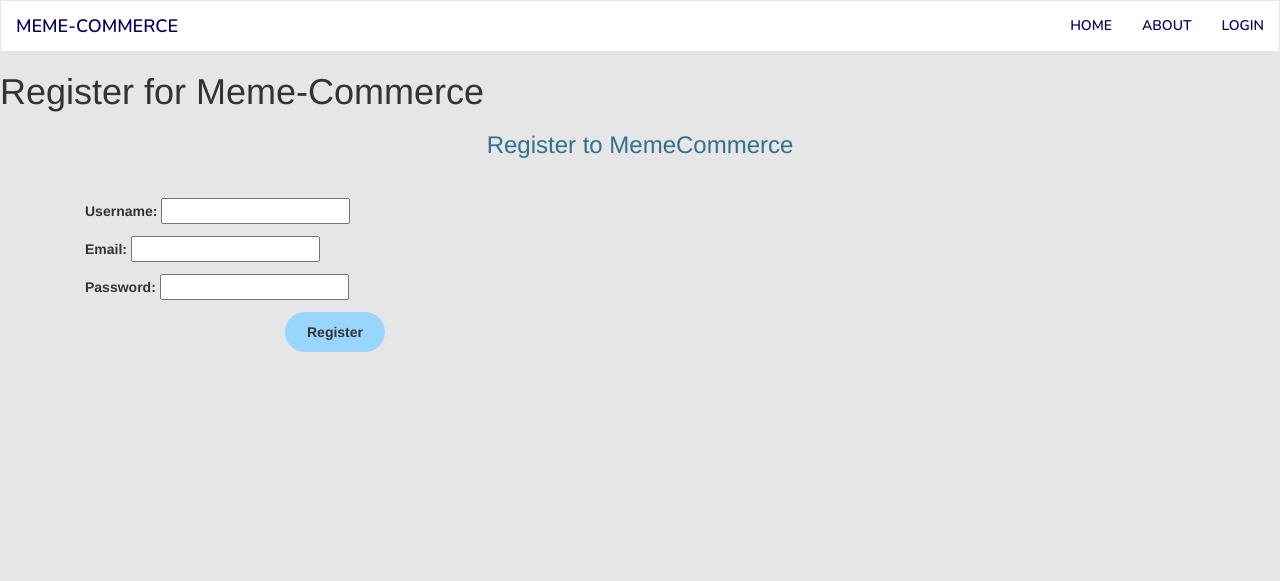
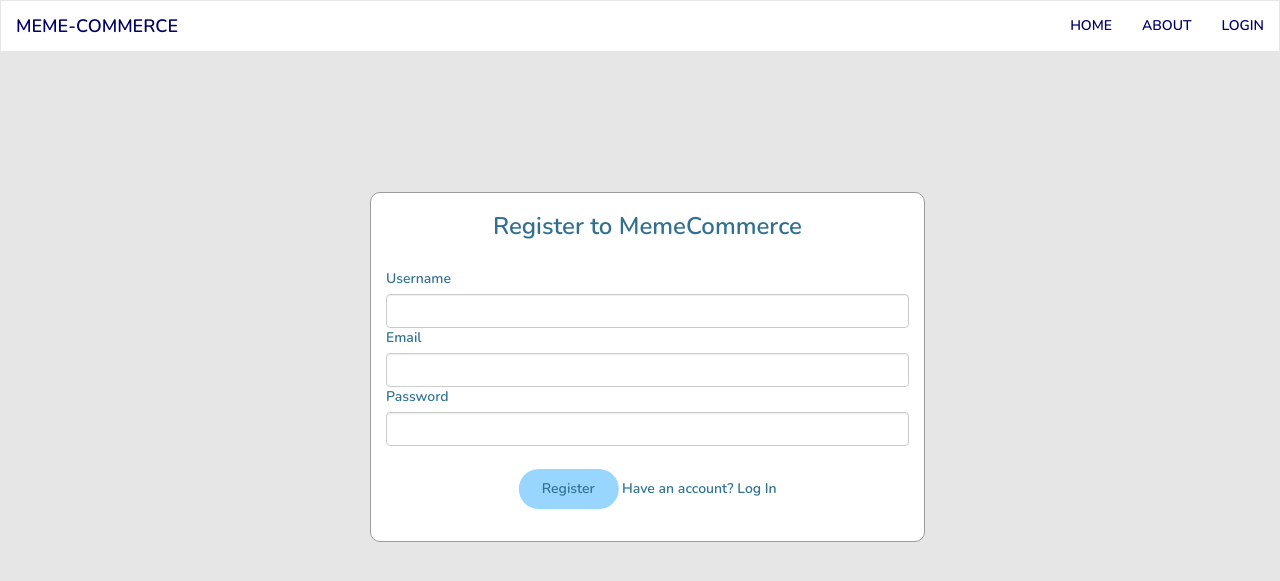
Before and after one commit to zahidk9/meme-commerce, a Django app: page /memecommerce/register/ in a window 1280 px wide. Shown: the top 581 px of the page. Run offline with Django 3.2, Linux system fonts and the light colour scheme; some libraries are stand-ins or nearby versions.

Commit message:
register.html done

```diff
--- /dev/null
+++ b/memecommerce/templatetags/myfilter.py
@@ -0,0 +1,7 @@
+from django import template
+
+register = template.Library()
+
+@register.filter(name='addclass')
+def addclass(value, arg):
+    return value.as_widget(attrs={'class': arg})
--- a/static/style.css
+++ b/static/style.css
@@ -1,11 +1,12 @@
 body {
     background-color: #E6E6E6 !important;
+	font-family: 'Nunito', sans-serif !important;
+	color: #317395 !important;
 }
 
 img {
     max-width: 100%;
     max-height: 100%;
-
 }
 
 .container-fluid{
@@ -60,6 +61,10 @@ img {
   border: 1px solid #9C9C9C;
   background-color: white;
   border-radius: 10px;
+  width: 100%;
+  height: 50%;
+  min-width: 500px;
+  min-height:350px
 }
 #login .container #login-row #login-column #login-box #login-form {
   padding: 20px;
@@ -89,5 +94,49 @@ img {
 }
 
 .reglink{
-	margin-left:190px
+	text-align:center;
 }
+
+.center{
+	margin: 0;
+	position: absolute;
+	top: 80%;
+	left: 50%;
+	-ms-transform: translate(-50%, -50%);
+	transform: translate(-50%, -50%);
+}
+
+.regcenter{
+	margin: 0;
+	position: absolute;
+	top: 85%;
+	left: 50%;
+	-ms-transform: translate(-50%, -50%);
+	transform: translate(-50%, -50%);
+}
+
+#register .container #login-row #login-column #login-box {
+  margin-top: 120px;
+  margin-left: 300px;
+  max-width: 600px;
+  height: 320px;
+  border: 1px solid #9C9C9C;
+  background-color: white;
+  border-radius: 10px;
+  width: 100%;
+  height: 50%;
+  min-width: 500px;
+  min-height:350px;
+}
+#register .container #login-row #login-column #login-box #login-form {
+  padding: 20px;
+}
+#register .container #login-row #login-column #login-box #login-form #register-link {
+  margin-top: -85px;
+}
+
+#label{
+	color: #317395 !important;
+	font-size: 14px !important;
+	justify-content:left;
+}
--- a/templates/memecommerce/base.html
+++ b/templates/memecommerce/base.html
@@ -1,5 +1,6 @@
 <!DOCTYPE html>
 {% load static %}
+
 
 <!-- <link rel="stylesheet" href="{% static 'js/main.js' %}"> -->
 <link rel="stylesheet" type="text/css" href="{% static 'style.css' %}">
--- a/templates/memecommerce/register.html
+++ b/templates/memecommerce/register.html
@@ -1,35 +1,39 @@
 {% extends "memecommerce/base.html" %}
 {% load static %}
+{% load myfilter %}
 
 {% block title_block %}
 	Register
 {% endblock %}
 
 {% block body_block %}
-<h1>Register for Meme-Commerce</h1>
-{% if registered %}
-
-	<a href="{% url 'memecommerce:home' %}">Return to homepage.</a><br/>
-{% else %}
-	<form id="user_form" method="post" action="{% url 'memecommerce:register' %}" enctype="multipart/form-data">
-	{% csrf_token %}
-	<h3 class="text-center text-info">Register to MemeCommerce</h3>
+	<div id="register">
 		<div class="container">
 			<div id="login-row" class="row justify-content-center align-items-center">
 				<div id="login-column" class="col-md-6">
 					<div id="login-box" class="col-md-12">
+						<form id="user_form" method="post" action="{% url 'memecommerce:register' %}" enctype="multipart/form-data">
+						{% csrf_token %}
+							<h3 class="text-center text-info">Register to MemeCommerce</h3>
 							<div class = "loginboxes">
-						<!-- Display each form -->
-						{{ user_form.as_p }}
+								<div class="fieldWrapper">
+									<label id="label">Username</label>
+									<div id="subject">{{ user_form.username|addclass:'form-control' }}</div>
+									<label id="label">Email</label>
+									<div id="email">{{ user_form.email|addclass:'form-control' }}</div>
+									<label id="label">Password</label>
+									<div id="message">{{ user_form.password|addclass:'form-control' }}</div>
+								</div>
 								{{ profile_form.as_p }}
-						<div class="form-group">
-							<input style="margin-left:200px" type="submit" name="submit" class="button" value="Register">
+								<div class="form-group regcenter">
+									<input type="submit" name="submit" class="button" value="Register">
+									Have an account? <a href="{% url 'memecommerce:register' %}" class="text-info">Log In</a>
+								</div>
+							</div>
+						</form>
 					</div>
 				</div>
 			</div>
 		</div>
 	</div>
-	</div>
-</form>
-{% endif %}
 {% endblock %}
```
Also changed, not shown: templates/memecommerce/login.html (+7 -5 lines). Lines whose indentation alone changed are shown as unchanged.
